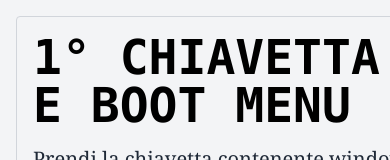
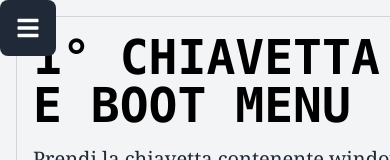
Before and after one commit to Swer4412/Stagisti, a React (Vite) app: page /Stagisti/windows in a window 390 px wide. Shown: the top 160 px of the page. Built offline with nearby package versions, Linux system fonts and the light colour scheme.

Commit message:
sidebar responsive "sistemata" anche se fa cagare

```diff
--- a/src/Layout/Sidebar.tsx
+++ b/src/Layout/Sidebar.tsx
@@ -3,19 +3,36 @@ import { SiWindows11 } from "react-icons/si"
 import { LuScreenShare } from "react-icons/lu"
 import { BiError } from "react-icons/bi"
 import { MdHardware } from "react-icons/md"
-import { FaRegLightbulb, FaPlus } from "react-icons/fa"
+import { FaRegLightbulb, FaPlus, FaBars} from "react-icons/fa"
+import { BsFillArrowLeftCircleFill} from "react-icons/bs"
 import ScrollToTop from 'react-scroll-to-top';
 import S from '/s.png'
+import { useState } from 'react';
 
 const url = "/Stagisti/"
 
 const Sidebar = () => {
 
   const link = "px-4 py-2 hover:bg-gray-700 inline-flex items-center rounded-lg"
+  const [showSidebar, setShowSidebar] = useState(false);
+
+  const showAndMove = () => {
+    setShowSidebar(!showSidebar)
+    const button = document.getElementById("hamburgerButton")
+    button?.classList.toggle("translate-x-64")
+  }
 
   return (
     <div className="flex items-start min-h-screen w-full">
-      <div className="w-64 sm:flex hidden flex-col bg-gray-800 text-white font-bold font-sans sticky top-0 min-h-screen">
+      {/*Bottone hamburger*/}
+      <button
+        onClick={() => showAndMove()}
+        className="sm:hidden p-4 bg-gray-800 text-white rounded-lg fixed z-10 duration-200"
+        id= "hamburgerButton"
+      >
+        <FaBars size={24} color={"white"} />
+      </button>
+      <div className={`w-64 flex-col bg-gray-800 text-white font-bold font-sans sticky top-0 min-h-screen flex-shrink-0 ${showSidebar ? "fixed h-full" : "sm:flex hidden"}`}>
         <div className="flex items-center justify-center h-14 border-b border-gray-700">
           <Link to={url} className="px-4 py-2 hover:bg-gray-700 text-3xl inline-flex items-center">
             <img src={S} className="max-h-9 invert" /><div className='-tracking-tight'>tagisti</div>
--- a/src/Pages/Welcome.tsx
+++ b/src/Pages/Welcome.tsx
@@ -46,7 +46,7 @@ const p = "text-3xl font-bold font-seriff text-center"
                     <img className={img} src={url + "/1.jpg"}/>
                 </Link>
                 <Link to={url + "altro"} className={link}>
-                    <p className={p}>ALTRO'</p>
+                    <p className={p}>ALTRO</p>
                     <img className={img} src={url + "/1.jpg"}/>
                 </Link>
             </div>
```
Also changed, not shown: public/configuration-no.png.
